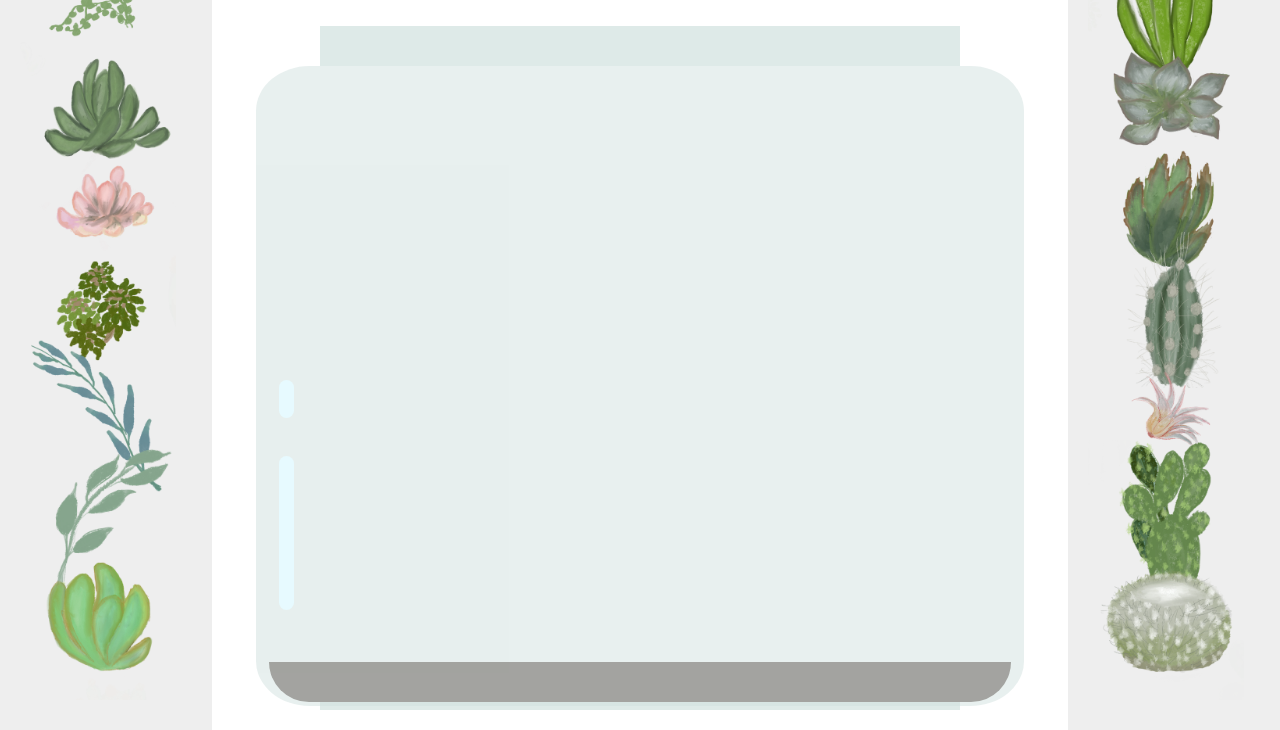
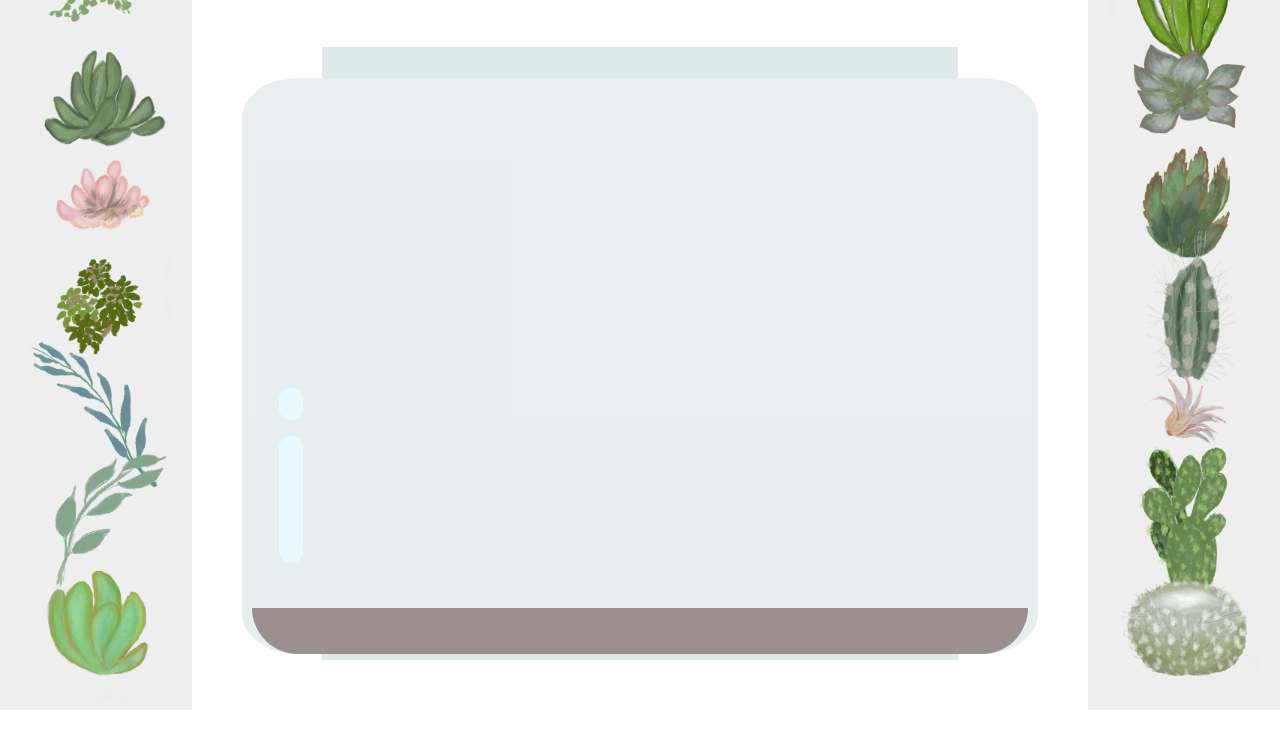
Before and after one commit to DaehunGwak/practice-web-dev-for-beginners, a plain HTML site: page 3-terrarium/index.html in a window 1280 px wide. Shown: the part 90-820 px from the top of the page. Drawn offline with Linux system fonts and the light colour scheme.

Commit message:
refactor terrarium using flexbox & grid

```diff
--- a/3-terrarium/index.html
+++ b/3-terrarium/index.html
@@ -9,45 +9,104 @@
   </head>
 
   <body>
-    <div id="terrarium">
+    <main class="main-grid-template">
+      <section id="left-container" class="container">
+        <div class="plant-holder">
+          <img
+            src="./images/plant1.png"
+            alt="plant1"
+            id="plant1"
+            class="plant"
+          />
+        </div>
+        <div class="plant-holder">
+          <img
+            src="./images/plant2.png"
+            alt="plant2"
+            id="plant2"
+            class="plant"
+          />
+        </div>
+        <div class="plant-holder">
+          <img
+            src="./images/plant3.png"
+            alt="plant3"
+            id="plant3"
+            class="plant"
+          />
+        </div>
+        <div class="plant-holder">
+          <img
+            src="./images/plant4.png"
+            alt="plant4"
+            id="plant4"
+            class="plant"
+          />
+        </div>
+        <div class="plant-holder">
+          <img
+            src="./images/plant5.png"
+            alt="plant5"
+            id="plant5"
+            class="plant"
+          />
+        </div>
+        <div class="plant-holder">
+          <img
+            src="./images/plant6.png"
+            alt="plant6"
+            id="plant6"
+            class="plant"
+          />
+        </div>
+        <div class="plant-holder">
+          <img
+            src="./images/plant7.png"
+            alt="plant7"
+            id="plant7"
+            class="plant"
+          />
+        </div>
+      </section>
+      <section id="terrarium" class="terrarium-container">
         <h1>Ordi's Terrarium</h1>
-      <div class="jar-top"></div>
+        <p>drag & drop into your terrarium 🌱</p>
+        <div class="terrarium-grid">
+          <div class="terrarium-jar">
+            <div class="jar-top">
+              <div class="jar-top-fill"></div>
+            </div>
             <div class="jar-walls">
+              <div class="jar-water">
                 <div class="jar-glossy-long"></div>
                 <div class="jar-glossy-short"></div>
               </div>
-      <div class="dirt"></div>
-      <div class="jar-bottom"></div>
+              <div class="jar-dirt">
+                <div class="jar-dirt-fill"></div>
               </div>
-    <div id="left-container" class="container">
+            </div>
+            <div class="jar-bottom">
+              <div class="jar-bottom-fill"></div>
+            </div>
+          </div>
+        </div>
+      </section>
+      <section id="right-container" class="container">
         <div class="plant-holder">
-        <img src="./images/plant1.png" alt="plant1" id="plant1" class="plant" />
+          <img
+            src="./images/plant8.png"
+            alt="plant8"
+            id="plant8"
+            class="plant"
+          />
         </div>
         <div class="plant-holder">
-        <img src="./images/plant2.png" alt="plant2" id="plant2" class="plant" />
-      </div>
-      <div class="plant-holder">
-        <img src="./images/plant3.png" alt="plant3" id="plant3" class="plant" />
-      </div>
-      <div class="plant-holder">
-        <img src="./images/plant4.png" alt="plant4" id="plant4" class="plant" />
-      </div>
-      <div class="plant-holder">
-        <img src="./images/plant5.png" alt="plant5" id="plant5" class="plant" />
-      </div>
-      <div class="plant-holder">
-        <img src="./images/plant6.png" alt="plant6" id="plant6" class="plant" />
-      </div>
-      <div class="plant-holder">
-        <img src="./images/plant7.png" alt="plant7" id="plant7" class="plant" />
-      </div>
-    </div>
-    <div id="right-container" class="container">
-      <div class="plant-holder">
-        <img src="./images/plant8.png" alt="plant8" id="plant8" class="plant" />
-      </div>
-      <div class="plant-holder">
-        <img src="./images/plant9.png" alt="plant9" id="plant9" class="plant" />
+          <img
+            src="./images/plant9.png"
+            alt="plant9"
+            id="plant9"
+            class="plant"
+          />
         </div>
         <div class="plant-holder">
           <img
@@ -89,6 +148,7 @@
             class="plant"
           />
         </div>
-    </div>
+      </section>
+    </main>
   </body>
 </html>
--- /dev/null
+++ b/3-terrarium/style-origin.css
@@ -0,0 +1,107 @@
+body {
+  font-family: Arial, Helvetica, sans-serif;
+}
+
+h1 {
+  color: #3a241d;
+  text-align: center;
+}
+
+.container {
+  background-color: #eee;
+  width: 15%;
+  height: 100%;
+  padding: 10px;
+}
+
+#left-container {
+  left: 0px;
+  top: 0px;
+  position: absolute;
+}
+
+#right-container {
+  right: 0px;
+  top: 0px;
+  position: absolute;
+}
+
+.plant-holder {
+  position: relative;
+  height: 13%;
+  left: 10px;
+}
+
+.plant {
+  position: absolute;
+  max-width: 150%;
+  max-height: 150%;
+  z-index: 2;
+}
+
+.jar-walls {
+  height: 80%;
+  width: 60%;
+  background: #d1e1df;
+  border-radius: 7%;
+  position: absolute;
+  bottom: 0.5%;
+  left: 20%;
+  opacity: 0.5;
+  z-index: 1;
+}
+
+.jar-top {
+  width: 50%;
+  height: 5%;
+  background: #d1e1df;
+  position: absolute;
+  bottom: 80.5%;
+  left: 25%;
+  opacity: 0.7;
+  z-index: 1;
+}
+
+.jar-bottom {
+  width: 50%;
+  height: 1%;
+  background: #d1e1df;
+  position: absolute;
+  bottom: 0%;
+  left: 25%;
+  opacity: 0.7;
+}
+
+.dirt {
+  width: 58%;
+  height: 5%;
+  background: #3a241d;
+  position: absolute;
+  border-radius: 0 0 4rem 4rem;
+  bottom: 1%;
+  left: 21%;
+  opacity: 0.7;
+  z-index: -1;
+}
+
+.jar-glossy-long {
+  width: 2%;
+  height: 24%;
+  background: rgb(209, 246, 255);
+  position: absolute;
+  border-radius: 15px;
+  bottom: 15%;
+  left: 3%;
+  z-index: 2;
+}
+
+.jar-glossy-short {
+  width: 2%;
+  height: 6%;
+  background: rgb(209, 246, 255);
+  position: absolute;
+  border-radius: 15px;
+  bottom: 45%;
+  left: 3%;
+  z-index: 2;
+}
--- a/3-terrarium/style.css
+++ b/3-terrarium/style.css
@@ -1,107 +1,126 @@
-body {
-  font-family: Arial, Helvetica, sans-serif;
+html {
+  height: 100%;
 }
 
-h1 {
+body {
+  margin: 0;
+  font-family: Arial, Helvetica, sans-serif;
+  height: 100%;
+}
+
+h1, p {
   color: #3a241d;
   text-align: center;
+  margin: 20px 0 0 0;
+}
+
+.main-grid-template {
+  display: grid;
+  grid-template-columns: 15% 70% 15%;
+  height: 100%;
 }
 
 .container {
-  background-color: #eee;
-  width: 15%;
-  height: 100%;
-  padding: 10px;
-}
-
-#left-container {
-  left: 0px;
-  top: 0px;
-  position: absolute;
-}
-
-#right-container {
-  right: 0px;
-  top: 0px;
-  position: absolute;
+  display: flex;
+  flex-direction: column;
+  justify-content: space-around;
+  align-items: center;
+  background: #eee;
+  padding-top: 50px;
 }
 
 .plant-holder {
-  position: relative;
-  height: 13%;
-  left: 10px;
+  display: flex;
+  width: 80%;
+  max-width: 150px;
+  margin-top: -30%;
+  z-index: 2;
 }
 
 .plant {
-  position: absolute;
-  max-width: 150%;
-  max-height: 150%;
+  display: flex;
+  max-width: 100%;
+  max-height: 100%;
+}
+
+.terrarium-container {
+  display: flex;
+  flex-direction: column;
+}
+
+.terrarium-grid {
+  display: grid;
+  grid-template: 50px 1fr 50px / 50px 1fr 50px;
+  height: 100%;
+}
+
+.terrarium-jar {
+  display: grid;
+  grid-template-rows: 5% 20fr 1%;
+  grid-column-start: 2;
+  grid-row-start: 2;
+}
+
+.jar-top {
+  display: grid;
+  grid-template-columns: 10% 80% 10%;
+}
+
+.jar-top-fill {
+  grid-column-start: 2;
+  background: #d1e1df;
+  opacity: 0.7;
+}
+
+.jar-walls {
+  display: grid;
+  grid-template-rows: 1fr 8%;
+  border-radius: 7%;
+  background: #d1e1df;
+  opacity: 0.5;
+}
+
+.jar-water {
+  display: grid;
+  grid-template: 7fr 6% 3% 24% 1fr / 1fr 3% 20fr;
+}
+
+.jar-glossy-short {
+  grid-column-start: 2;
+  grid-row-start: 2;
+  background: rgb(209, 246, 255);
+  border-radius: 15px;
   z-index: 2;
 }
 
-.jar-walls {
-  height: 80%;
-  width: 60%;
-  background: #d1e1df;
-  border-radius: 7%;
-  position: absolute;
-  bottom: 0.5%;
-  left: 20%;
-  opacity: 0.5;
-  z-index: 1;
+.jar-glossy-long {
+  grid-column-start: 2;
+  grid-row-start: 4;
+  background: rgb(209, 246, 255);
+  border-radius: 15px;
+  z-index: 2;
 }
 
-.jar-top {
-  width: 50%;
-  height: 5%;
+.jar-dirt {
+  display: grid;
+  grid-template-columns: 10px 1fr 10px;
+}
+
+.jar-dirt-fill {
+  grid-column-start: 2;
+  background: #3a241d;
+  border-radius: 0 0 4rem 4rem;
+  z-index: -1;
+}
+
+.jar-bottom {
+  display: grid;
+  grid-template-columns: 10% 80% 10%;
+}
+
+.jar-bottom-fill {
+  grid-column-start: 2;
   background: #d1e1df;
-  position: absolute;
-  bottom: 80.5%;
-  left: 25%;
   opacity: 0.7;
   z-index: 1;
 }
-
-.jar-bottom {
-  width: 50%;
-  height: 1%;
-  background: #d1e1df;
-  position: absolute;
-  bottom: 0%;
-  left: 25%;
-  opacity: 0.7;
-}
-
-.dirt {
-  width: 58%;
-  height: 5%;
-  background: #3a241d;
-  position: absolute;
-  border-radius: 0 0 4rem 4rem;
-  bottom: 1%;
-  left: 21%;
-  opacity: 0.7;
-  z-index: -1;
-}
-
-.jar-glossy-long {
-  width: 2%;
-  height: 24%;
-  background: rgb(209, 246, 255);
-  position: absolute;
-  border-radius: 15px;
-  bottom: 15%;
-  left: 3%;
-  z-index: 2;
-}
-
-.jar-glossy-short {
-  width: 2%;
-  height: 6%;
-  background: rgb(209, 246, 255);
-  position: absolute;
-  border-radius: 15px;
-  bottom: 45%;
-  left: 3%;
-  z-index: 2;
-}
```
Lines whose indentation alone changed are shown as unchanged.
